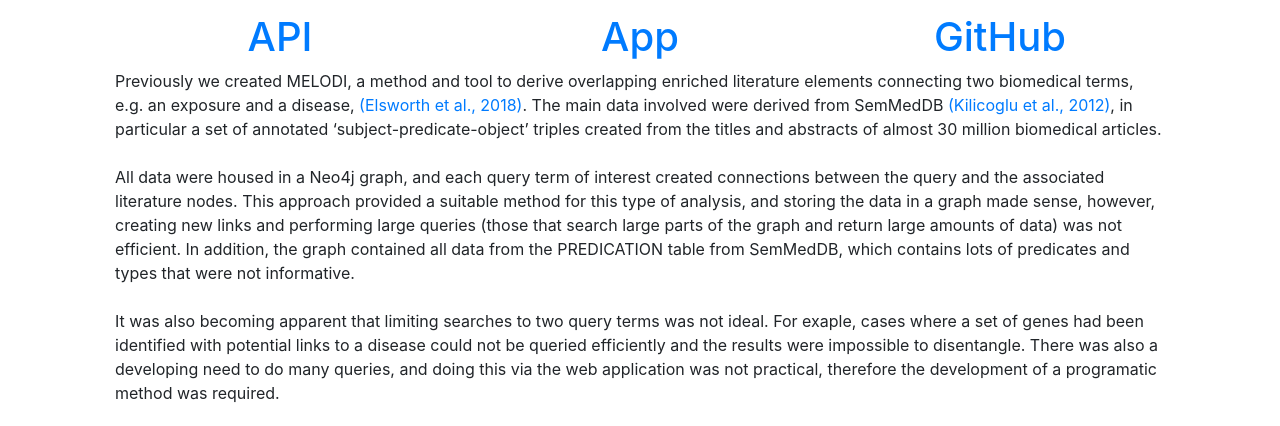
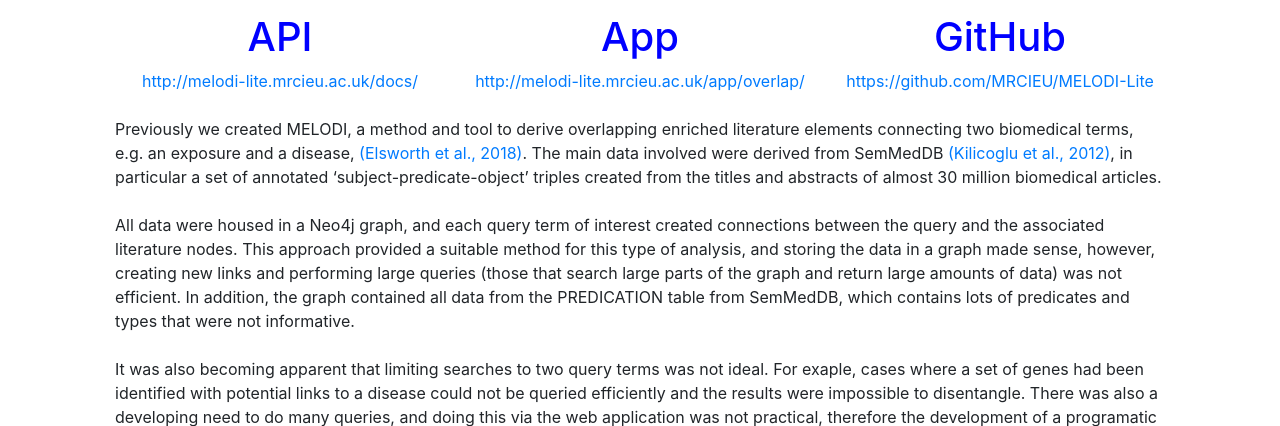
Before and after one commit to MRCIEU/MELODI-Presto, a Django app: page / in a window 1280 px wide. Shown: the part 376-802 px from the top of the page. Run offline with Django 3.2, Linux system fonts and the light colour scheme; parts of the project's set-up code (start-up, migrations or seed data) failed here and were passed over; some libraries are stand-ins or nearby versions.

Commit message:
updated links on home page

```diff
--- a/django_project/django_project/templates/django_project/index.html
+++ b/django_project/django_project/templates/django_project/index.html
@@ -7,18 +7,21 @@
   <hr/>
   <div class="row">
   <div class="col-4 text-center">
-    <h1 class="hw--blue"><a href='/docs/'>{{index.api}}</a></h1>
+    <h1 class="hw--blue">{{index.api}}</h1>
+    <a href="/docs/">http://melodi-lite.mrcieu.ac.uk/docs/</a>
+
   </div>
   <div class="col-4 text-center">
-    <h1 class="hw--blue"><a href='/app/overlap/'>{{index.app}}</a></h1>
+    <h1 class="hw--blue">{{index.app}}</h1>
+    <a href="/app/overlap/">http://melodi-lite.mrcieu.ac.uk/app/overlap/</a>
   </div>
   <div class="col-4 text-center">
-    <h1 class="hw--blue"><a href='https://github.com/MRCIEU/MELODI-Lite'>{{index.repo}}</a></h1>
+    <h1 class="hw--blue">{{index.repo}}</h1>
+    <a href="https://github.com/MRCIEU/MELODI-Lite">https://github.com/MRCIEU/MELODI-Lite</a>
   </div>
-
-
 </div>
 <main role='main'>
+  <br>
   <p>
     Previously we created MELODI, a method and tool to derive overlapping enriched literature elements connecting two biomedical terms, e.g. an exposure and a disease, <a href="https://doi.org/10.1093/ije/dyx251">(Elsworth et al., 2018)</a>.
     The main data involved were derived from SemMedDB <a href="https://academic.oup.com/bioinformatics/article/28/23/3158/195282">(Kilicoglu et al., 2012)</a>, in particular a set of annotated ‘subject-predicate-object’ triples created from the titles and abstracts of almost 30 million biomedical articles.
```
